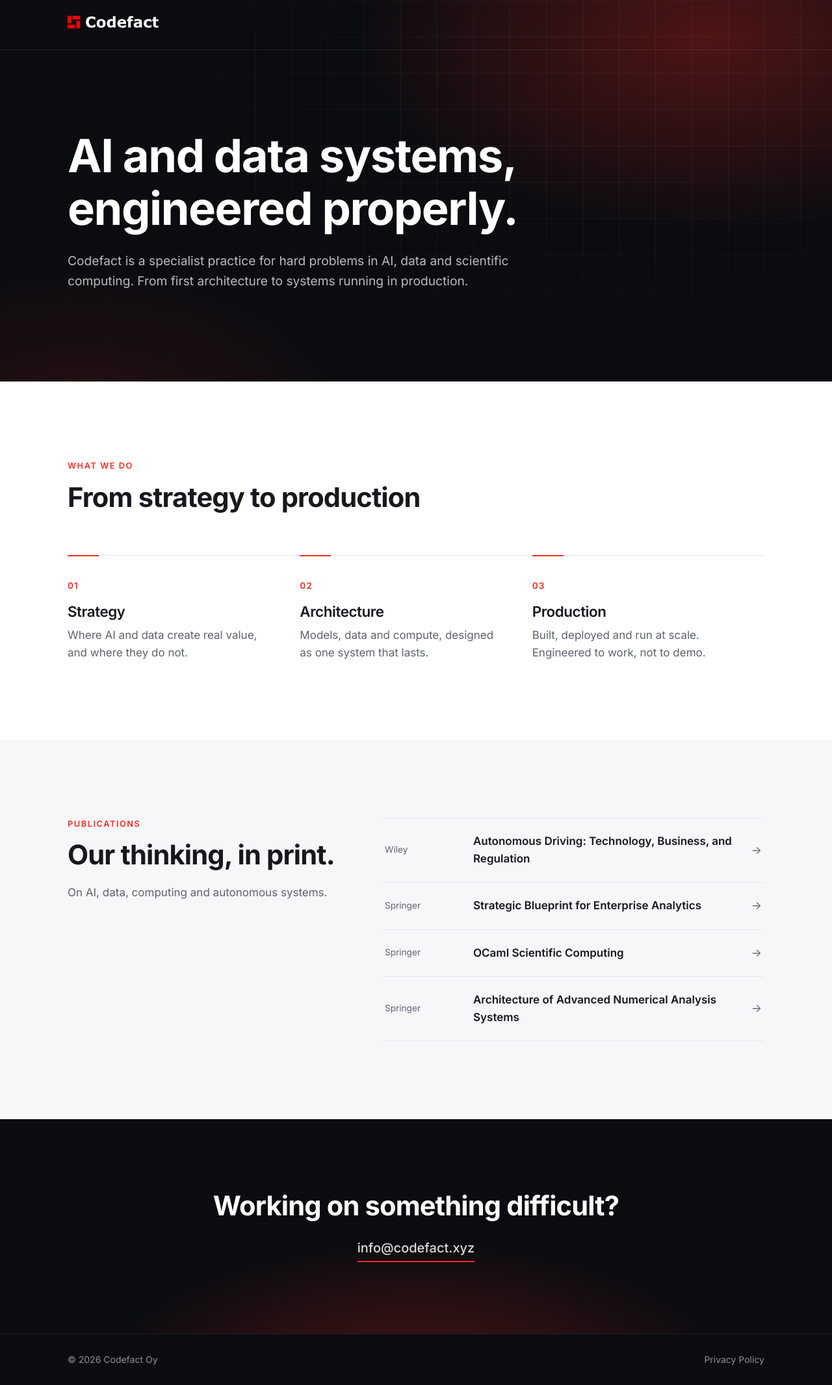
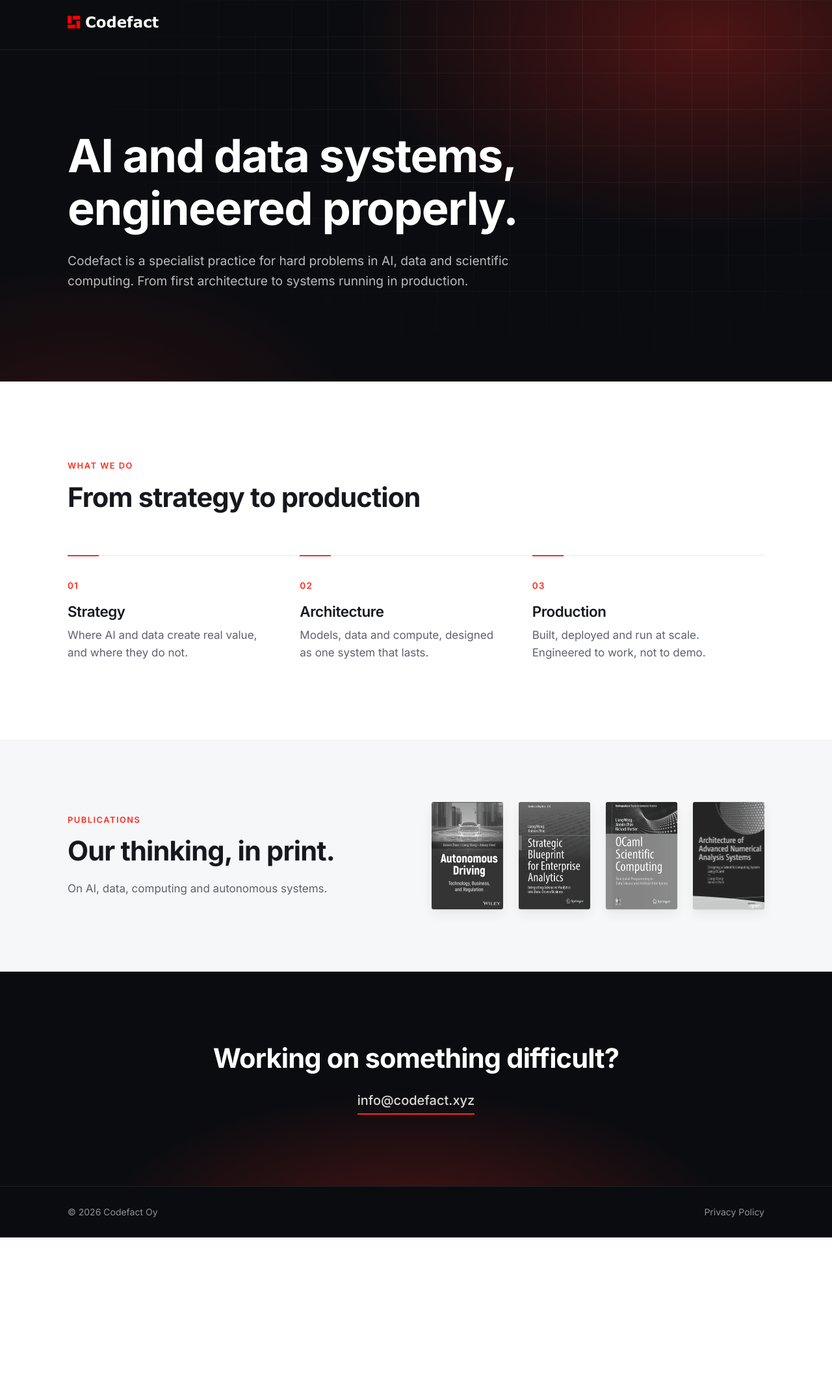
Before and after one commit to ryanrhymes/codefact.xyz, a Jekyll site: the page built from index.html, in a window 1280 px wide. Shown: the whole page at 65% size. Built offline with Jekyll 4.4.1, drawn with Linux system fonts in a browser that asks for light colours; after the commit the page ends 1904 px from its top, so only the background shows below that.

Commit message:
Show publications as a compact strip of book covers
Co-authored-by: Cursor <cursoragent@cursor.com>

```diff
--- a/_data/books.yml
+++ b/_data/books.yml
@@ -1,15 +1,19 @@
 - title: "Autonomous Driving: Technology, Business, and Regulation"
   publisher: "Wiley"
+  cover: "/images/books/autonomous-driving.jpg"
   link: "https://www.wiley.com/en-us/Autonomous+Driving%3A+Technology%2C+Business%2C+and+Regulation-p-9781394340798"
 
 - title: "Strategic Blueprint for Enterprise Analytics"
   publisher: "Springer"
+  cover: "/images/books/strategic-blueprint.jpg"
   link: "https://link.springer.com/book/9783031558849"
 
 - title: "OCaml Scientific Computing"
   publisher: "Springer"
+  cover: "/images/books/ocaml-scientific-computing.jpg"
   link: "https://link.springer.com/book/10.1007/978-3-030-97645-3"
 
 - title: "Architecture of Advanced Numerical Analysis Systems"
   publisher: "Springer"
+  cover: "/images/books/numerical-analysis-systems.jpg"
   link: "https://link.springer.com/book/10.1007/978-1-4842-8853-5"
--- a/assets/css/style.css
+++ b/assets/css/style.css
@@ -102,23 +102,34 @@ h1, h2, h3 { margin: 0; line-height: 1.15; letter-spacing: -0.02em; }
 .steps h3 { margin: 14px 0 10px; font-size: 1.4rem; font-weight: 600; }
 .steps p { margin: 0; max-width: 22em; color: var(--muted); }
 
-/* Books */
-.split { display: grid; grid-template-columns: 5fr 7fr; gap: 64px; align-items: start; }
+/* Publications */
+.publications { padding: 96px 0; }
+.split { display: grid; grid-template-columns: 5fr 7fr; gap: 64px; align-items: center; }
 .split .muted { margin: 20px 0 0; max-width: 26em; }
-.books { list-style: none; margin: 0; padding: 0; border-top: 1px solid var(--line); }
-.books li { border-bottom: 1px solid var(--line); }
-.books a {
-  display: grid;
-  grid-template-columns: 120px 1fr auto;
-  gap: 16px;
-  align-items: center;
-  padding: 22px 4px;
+.covers {
+  list-style: none;
+  margin: 0;
+  padding: 0;
+  display: flex;
+  justify-content: flex-end;
+  gap: 24px;
 }
-.book-meta { font-size: 0.85rem; color: var(--muted); }
-.book-title { font-weight: 600; }
-.arrow { color: var(--muted); transition: transform 0.15s, color 0.15s; }
-.books a:hover .book-title, .books a:hover .arrow { color: var(--accent); }
-.books a:hover .arrow { transform: translateX(4px); }
+.covers li { flex: 0 1 110px; }
+.covers a { display: block; }
+.covers img {
+  display: block;
+  width: 100%;
+  height: auto;
+  aspect-ratio: 2 / 3;
+  object-fit: cover;
+  border-radius: 3px;
+  box-shadow: 0 1px 2px rgba(16, 18, 27, 0.12), 0 8px 20px rgba(16, 18, 27, 0.08);
+  filter: grayscale(1);
+  opacity: 0.85;
+  transition: filter 0.25s, opacity 0.25s, transform 0.25s;
+}
+.covers a:hover img, .covers a:focus-visible img { filter: none; opacity: 1; transform: translateY(-4px); }
+
 /* Call to action */
 .cta {
   padding: 110px 0;
@@ -154,13 +165,14 @@ h1, h2, h3 { margin: 0; line-height: 1.15; letter-spacing: -0.02em; }
   .steps { grid-template-columns: 1fr; border-top: 0; }
   .steps li { padding: 28px 0 36px; border-top: 1px solid var(--line); }
   .split { grid-template-columns: 1fr; gap: 40px; }
+  .covers { justify-content: flex-start; }
 }
 
 @media (max-width: 640px) {
   .hero { padding: 150px 0 96px; }
   .section { padding: 80px 0; }
   .steps { margin-top: 40px; }
-  .books a { grid-template-columns: 1fr auto; gap: 4px 16px; }
-  .book-meta { grid-column: 1 / -1; }
+  .publications { padding: 72px 0; }
+  .covers { gap: 12px; }
   .cta { padding: 80px 0; }
 }
--- a/index.html
+++ b/index.html
@@ -33,20 +33,18 @@ dark_header: true
   </div>
 </section>
 
-<section class="section section-muted" id="books">
+<section class="section section-muted publications" id="books">
   <div class="container split">
     <div>
       <p class="eyebrow">Publications</p>
       <h2 class="section-title">Our thinking, in print.</h2>
       <p class="muted">On AI, data, computing and autonomous systems.</p>
     </div>
-    <ul class="books">
+    <ul class="covers">
       {% for book in site.data.books %}
       <li>
-        <a href="{{ book.link }}" target="_blank" rel="noopener">
-          <span class="book-meta">{{ book.publisher }}</span>
-          <span class="book-title">{{ book.title }}</span>
-          <span class="arrow" aria-hidden="true">→</span>
+        <a href="{{ book.link }}" target="_blank" rel="noopener" title="{{ book.title }} ({{ book.publisher }})">
+          <img src="{{ book.cover | relative_url }}" alt="{{ book.title }}, {{ book.publisher }}" width="110" height="165" loading="lazy">
         </a>
       </li>
       {% endfor %}
```
Also changed, not shown: images/books/autonomous-driving.jpg (added), images/books/numerical-analysis-systems.jpg (added), images/books/ocaml-scientific-computing.jpg (added), images/books/strategic-blueprint.jpg (added).
